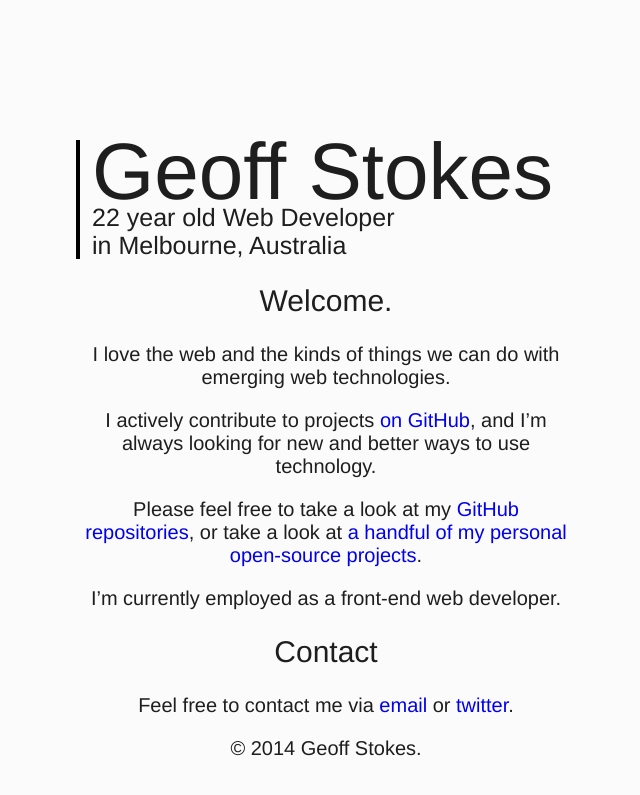
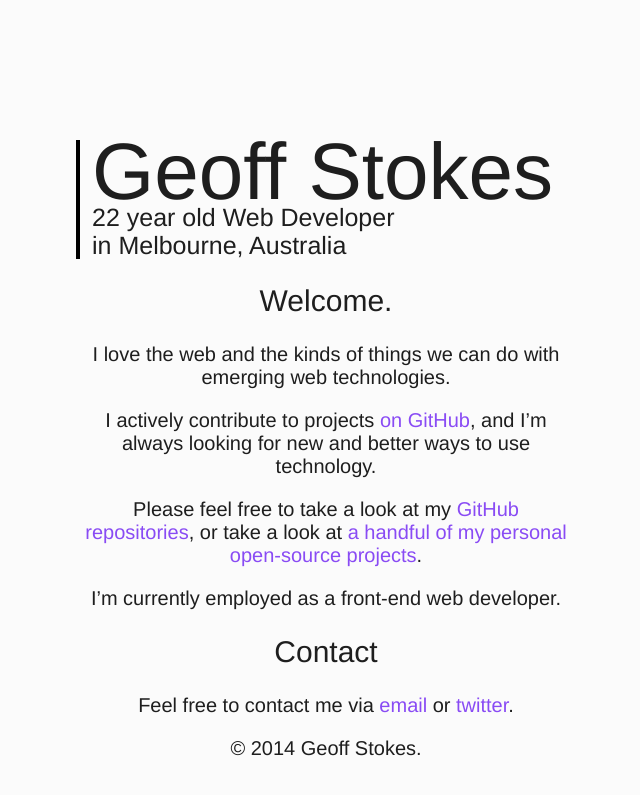
Before and after one commit to ticky/jessicastokes.net, a Jekyll site: the page built from index.md, in a window 1280 px wide. Shown: the top 795 px of the page, without its empty margins (314-954 px from the left). Built offline with Jekyll 4.4.1, drawn with Linux system fonts in a browser that asks for light colours.

```diff
--- a/_includes/copyright.html
+++ b/_includes/copyright.html
@@ -1 +1,2 @@
+<!-- Copyright -->
 <p class="copyright">&copy; <span title="Site last generated {{ site.time | date_to_string }}. Powered by Jekyll.">{{ site.time | date: "%Y" }}</span> {{ site.name }}.</p>
--- a/_includes/google-analytics.html
+++ b/_includes/google-analytics.html
@@ -1 +1,2 @@
-<!-- Google Analytics --><script type="text/javascript">var _gaq = _gaq || [];_gaq.push(['_setAccount', 'UA-11928428-1']);_gaq.push(['_trackPageview']);(function() {var ga = document.createElement('script'); ga.type = 'text/javascript'; ga.async = true;ga.src = ('https:' == document.location.protocol ? 'https://ssl' : 'http://www') + '.google-analytics.com/ga.js';var s = document.getElementsByTagName('script')[0]; s.parentNode.insertBefore(ga, s);})();</script>
+<!-- Google Analytics -->
+<script>(function(i,s,o,g,r,a,m){i['GoogleAnalyticsObject']=r;i[r]=i[r]||function(){(i[r].q=i[r].q||[]).push(arguments)},i[r].l=1*new Date();a=s.createElement(o),m=s.getElementsByTagName(o)[0];a.async=1;a.src=g;m.parentNode.insertBefore(a,m)})(window,document,'script','//www.google-analytics.com/analytics.js','ga');ga('create', 'UA-11928428-1', 'geoffstokes.net');ga('send', 'pageview');</script>
--- a/_includes/touch-icons.html
+++ b/_includes/touch-icons.html
@@ -1,3 +1,4 @@
+<!-- Touch Icons -->
 <link rel="apple-touch-icon-precomposed" href="/img/apple-touch-icon-precomposed-57x57.png" />
 <link rel="apple-touch-icon-precomposed" href="/img/apple-touch-icon-precomposed-72x72.png" sizes="72x72" />
 <link rel="apple-touch-icon-precomposed" href="/img/apple-touch-icon-precomposed-114x114.png" sizes="114x114" />
--- a/css/style.css
+++ b/css/style.css
@@ -32,7 +32,7 @@ body {
 }
 a:link, a:visited {
     text-decoration: none;
-    color: #00E;
+    color: #894bf4;
 }
 a:hover {
     text-decoration: underline;
```
